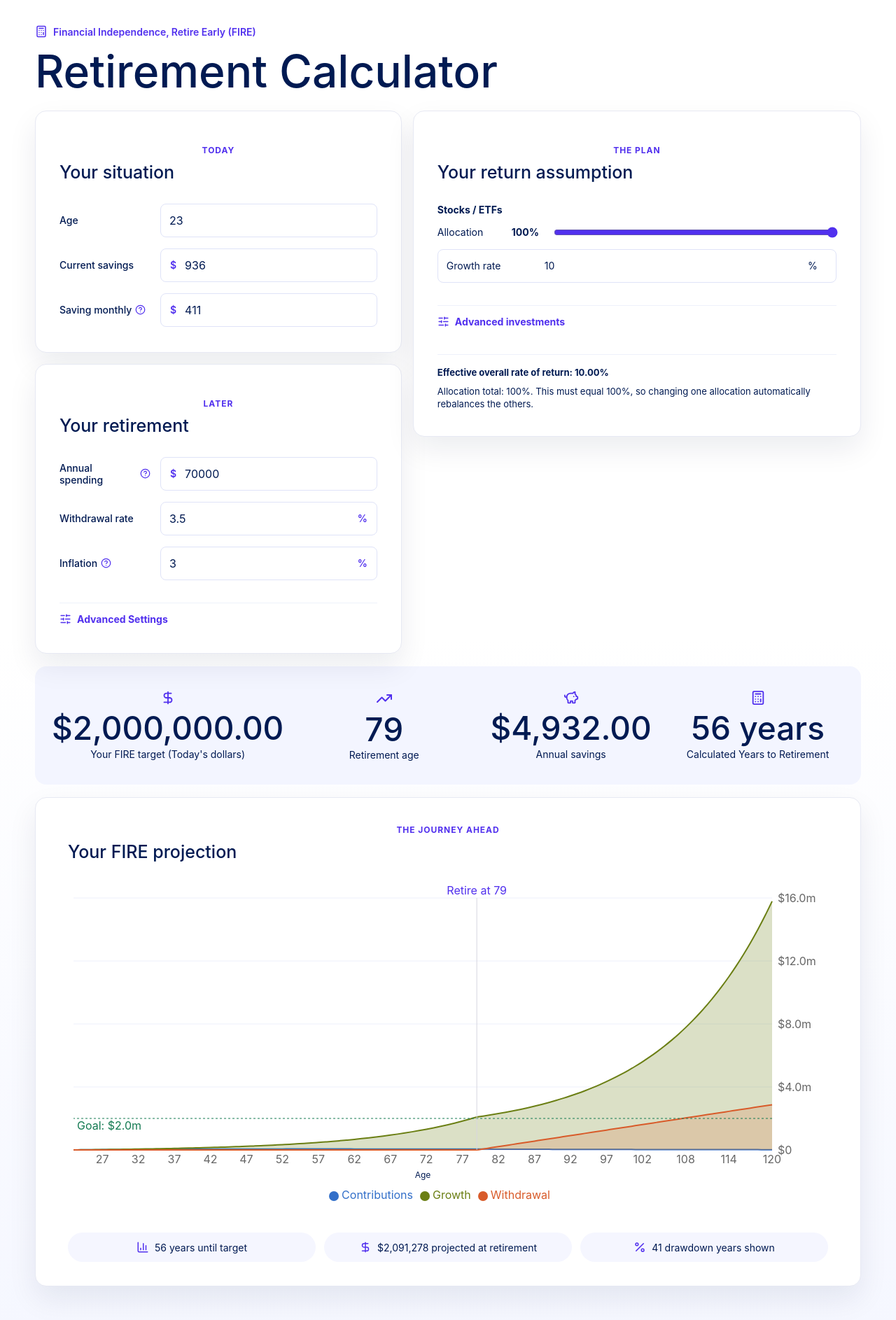
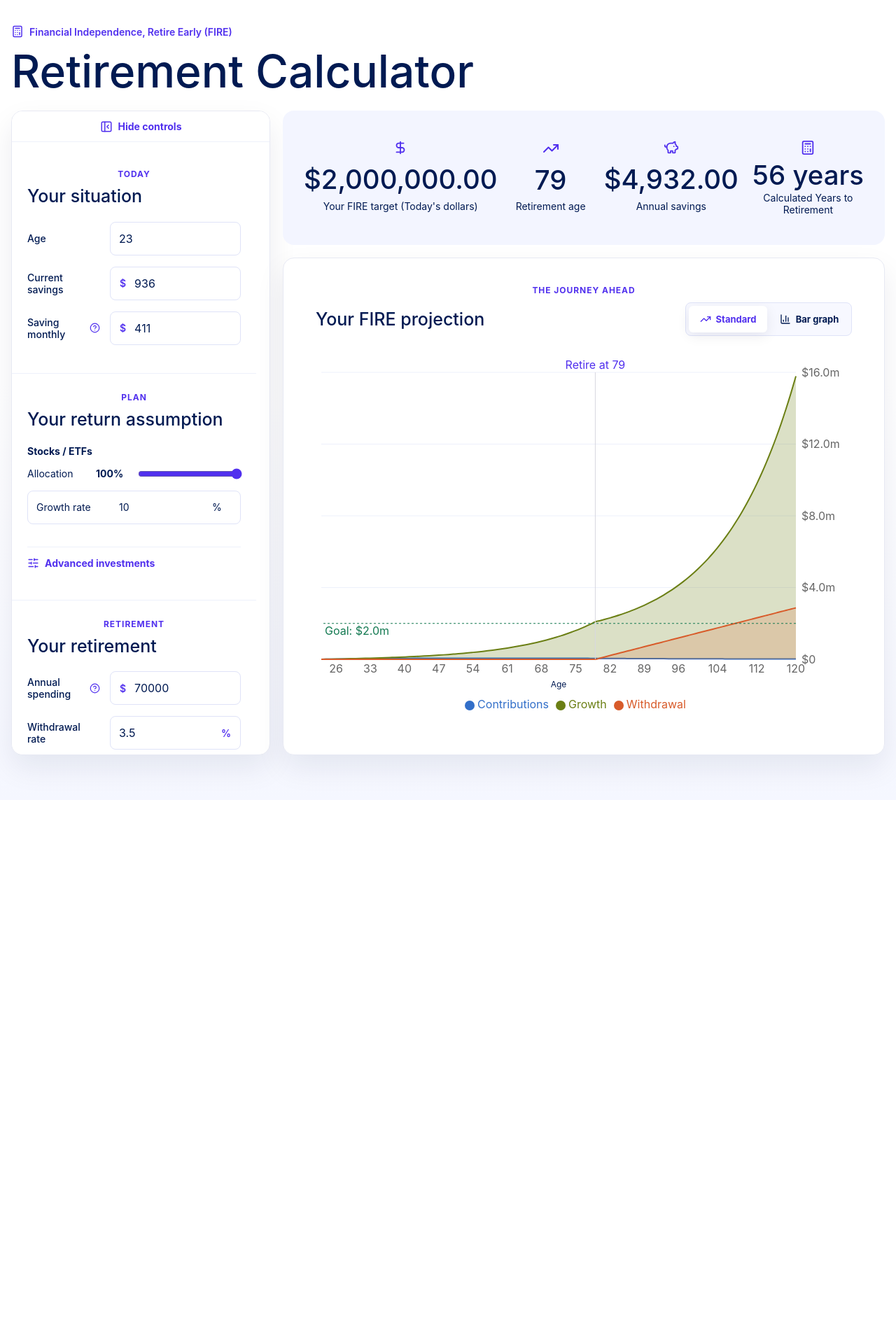
Before and after one commit to DouglasTitze/Investment-Calculator-Website, a React (Vite) app in the folder web-fire-calculator/: page / in a window 1280 px wide. Shown: the top 1886 px of the page at 70% size. After the commit the page ends 1143 px from the top, so only its background shows below. Built offline with nearby package versions, Linux system fonts and the light colour scheme.

Commit message:
Move controls to a side panel

```diff
--- a/web-fire-calculator/src/App.css
+++ b/web-fire-calculator/src/App.css
@@ -1,5 +1,5 @@
 .app-shell {
-  width: min(1180px, calc(100vw - 32px));
+width: min(1500px, calc(100vw - 32px));
   margin: 0 auto;
   padding: 36px 0 64px;
   color: #001a52;
@@ -38,16 +38,86 @@ h2 {
   line-height: 1.15;
 }
 
-.calculator-grid {
+.calculator-layout {
   display: grid;
-  grid-template-columns: minmax(320px, 0.9fr) minmax(420px, 1.1fr);
-  align-items: start;
-  gap: 16px;
+grid-template-columns: minmax(330px, 370px) minmax(0, 1fr);
+    align-items: stretch;
+    gap: 18px;
+    transition: grid-template-columns 180ms ease;
 }
 
-.left-stack {
-  display: grid;
+.calculator-layout.is-collapsed {
+    grid-template-columns: 64px minmax(0, 1fr);
+}
+
+.controls-sidebar {
+    display: grid;
+    grid-template-rows: auto minmax(0, 1fr);
+    align-self: stretch;
+    height: var(--controls-panel-height, auto);
+    min-height: 0;
+    border: 1px solid #e7e9f3;
+    border-radius: 16px;
+    background: #fff;
+    box-shadow: 0 18px 42px rgba(0, 20, 70, 0.08);
+    overflow: hidden;
+}
+
+.controls-toggle {
+    display: inline-flex;
+    align-items: center;
+    justify-content: center;
+    gap: 8px;
+    width: 100%;
+    min-height: 44px;
+    border: 0;
+    border-bottom: 1px solid #eef1fb;
+    border-radius: 0;
+    background: #fff;
+    color: #5130ee;
+    cursor: pointer;
+    font-size: 14px;
+    font-weight: 700;
+}
+
+.controls-toggle svg {
+    flex: 0 0 auto;
+}
+
+.is-collapsed .controls-toggle {
+    padding-inline: 0;
+}
+
+.is-collapsed .controls-sidebar {
+    align-self: start;
+    height: auto;
+}
+
+.is-collapsed .controls-toggle span {
+    position: absolute;
+    width: 1px;
+    height: 1px;
+    overflow: hidden;
+    clip: rect(0 0 0 0);
+    white-space: nowrap;
+}
+
+.control-panel-content {
+    display: grid;
+    align-content: start;
   gap: 16px;
+min-height: 0;
+    overflow-y: auto;
+    padding: 12px 4px 12px 0;
+    scrollbar-gutter: stable;
+}
+
+.is-collapsed .control-panel-content {
+    display: none;
+}
+
+.results-column {
+    min-width: 0;
 }
 
 .panel,
@@ -59,7 +129,17 @@ h2 {
 }
 
 .panel {
-  padding: 48px 34px 36px;
+padding: 26px 22px 24px;
+}
+
+.controls-sidebar .panel {
+    border: 0;
+    border-radius: 0;
+    box-shadow: none;
+}
+
+.controls-sidebar .panel+.panel {
+    border-top: 1px solid #eef1fb;
 }
 
 .eyebrow {
@@ -75,12 +155,12 @@ h2 {
 .panel-body {
   display: grid;
   gap: 16px;
-  margin-top: 30px;
+margin-top: 22px;
 }
 
 .field {
   display: grid;
-  grid-template-columns: 130px 1fr;
+grid-template-columns: minmax(104px, 0.42fr) minmax(0, 1fr);
   align-items: center;
   gap: 14px;
 }
@@ -116,6 +196,7 @@ h2 {
   font-size: 12px;
   font-weight: 400;
   line-height: 1.45;
+white-space: pre-line;
 }
 
 .help:hover .help-text {
@@ -163,7 +244,7 @@ h2 {
 
 .display-mode-row {
   display: grid;
-  grid-template-columns: 130px 1fr;
+grid-template-columns: minmax(104px, 0.42fr) minmax(0, 1fr);
   align-items: center;
   gap: 14px;
   font-size: 14px;
@@ -228,7 +309,7 @@ h2 {
 
 .slider-row {
   display: grid;
-  grid-template-columns: 90px 42px 1fr;
+grid-template-columns: minmax(78px, 0.55fr) 42px minmax(0, 1fr);
   align-items: center;
   gap: 16px;
   font-size: 14px;
@@ -246,7 +327,7 @@ input[type="range"] {
 
 .mini-field {
   display: grid;
-  grid-template-columns: 120px 1fr 28px;
+grid-template-columns: minmax(98px, 0.65fr) minmax(0, 1fr) 28px;
   align-items: center;
   gap: 8px;
   min-height: 48px;
@@ -286,7 +367,7 @@ input[type="range"] {
 
 .advanced-settings-body .field,
 .advanced-settings-body .display-mode-row {
-  grid-template-columns: 130px minmax(0, 1fr);
+grid-template-columns: minmax(104px, 0.42fr) minmax(0, 1fr);
   gap: 14px;
 }
 
@@ -329,9 +410,9 @@ input[type="range"] {
   display: grid;
   grid-template-columns: repeat(4, 1fr);
   gap: 20px;
-  margin: 18px 0;
+margin: 0 0 18px;
   border-radius: 16px;
-  padding: 34px 24px;
+padding: 42px 30px;
   background: #f3f5ff;
 }
 
@@ -374,9 +455,10 @@ input[type="range"] {
 
 .stat strong {
   color: #001a52;
-  font-size: clamp(26px, 4vw, 46px);
+font-size: clamp(26px, 3vw, 46px);
   font-weight: 500;
   line-height: 1;
+white-space: nowrap;
 }
 
 .stat span:last-child {
@@ -435,7 +517,8 @@ input[type="range"] {
 }
 
 .chart-wrap {
-  height: 490px;
+height: min(62vh, 640px);
+    min-height: 540px;
   margin-top: 24px;
   overflow-x: auto;
   overflow-y: hidden;
@@ -448,9 +531,25 @@ input[type="range"] {
 }
 
 .bar-chart-stage {
+box-sizing: border-box;
   padding-inline: 10px;
 }
 
+.chart-setting-readout {
+    display: grid;
+    gap: 3px;
+    border-top: 1px solid #eef1fb;
+    padding-top: 14px;
+    font-size: 13px;
+}
+
+.chart-setting-readout span {
+    color: #8b8fa1;
+}
+
+.chart-setting-readout strong {
+    color: #001a52;
+}
 .chart-tooltip {
   min-width: 220px;
   border: 1px solid #eef1fb;
@@ -499,7 +598,7 @@ input[type="range"] {
 }
 
 .tooltip-marker.growthShade {
-  background: #97a836;
+background: #1fb524;
 }
 
 .tooltip-marker.withdrawals,
@@ -551,7 +650,8 @@ input[type="range"] {
   }
 
   .topbar,
-  .calculator-grid,
+  .calculator-layout,
+  .calculator-layout.is-collapsed,
   .results-band,
   .projection-summary {
     grid-template-columns: 1fr;
@@ -560,10 +660,6 @@ input[type="range"] {
   .topbar {
     display: grid;
     align-items: start;
-  }
-
-  .calculator-grid {
-    display: grid;
   }
 
   .field,
@@ -592,7 +688,25 @@ input[type="range"] {
     padding: 28px 18px;
   }
 
+  .controls-sidebar {
+      height: auto;
+      max-height: none;
+  }
+
+  .is-collapsed .controls-sidebar {
+      margin-bottom: 2px;
+  }
+
+  .is-collapsed .controls-toggle span {
+      position: static;
+      width: auto;
+      height: auto;
+      overflow: visible;
+      clip: auto;
+      white-space: normal;
+  }
   .chart-wrap {
-    height: 430px;
+    height: 470px;
+        min-height: 470px;
   }
 }
--- a/web-fire-calculator/src/App.tsx
+++ b/web-fire-calculator/src/App.tsx
@@ -1,4 +1,4 @@
-import { useMemo, useState } from "react";
+import { useEffect, useMemo, useRef, useState } from "react";
 import {
   Area,
   Bar,
@@ -16,16 +16,18 @@ import {
   Calculator,
   DollarSign,
   HelpCircle,
-  Percent,
+  PanelLeftClose,
+  PanelLeftOpen,
   PiggyBank,
   SlidersHorizontal,
   TrendingUp,
 } from "lucide-react";
 import "./App.css";
 
-const MAX_AGE = 120;
-const MAX_ACCUMULATION_YEARS = 120;
-const MAX_DRAWDOWN_YEARS = 120;
+const DEFAULT_FINAL_CHART_AGE = 120;
+const MAX_SUPPORTED_AGE = 150;
+const MAX_ACCUMULATION_YEARS = MAX_SUPPORTED_AGE;
+const MAX_DRAWDOWN_YEARS = MAX_SUPPORTED_AGE;
 const MAX_REQUIRED_CONTRIBUTION_BEFORE_ERROR = 1_000_000;
 const DISPLAY_TODAYS_DOLLARS = "Today's dollars";
 const DISPLAY_NOMINAL_DOLLARS = "Nominal dollars";
@@ -82,6 +84,7 @@ type Plan = {
   yearsToRetirement: number;
   portfolioAtRetirement: number;
   yearsFunded: number;
+  finalChartAge: number;
   effectiveReturn: number;
   projection: ProjectionPoint[];
 };
@@ -364,17 +367,23 @@ function calculatePlan(args: {
   annualSpending: number | null;
   withdrawalRate: number;
   inflationRate: number;
+  finalChartAge: number;
   assets: AssetInput[];
 }): Plan {
   const safeWithdrawalRatePct = Math.max(args.withdrawalRate, 0.1);
   const annualContribution = 0;
-  const currentAge = clamp(args.age, 0, MAX_AGE);
-  const maxYearsByAge = Math.max(MAX_AGE - currentAge, 0);
+  const currentAge = clamp(args.age, 0, MAX_SUPPORTED_AGE);
+  const finalChartAge = clamp(
+    Math.round(args.finalChartAge),
+    currentAge,
+    MAX_SUPPORTED_AGE,
+  );
+  const maxYearsByAge = Math.max(finalChartAge - currentAge, 0);
   const accumulationHorizon = Math.min(MAX_ACCUMULATION_YEARS, maxYearsByAge);
   const desiredFireAge =
     args.desiredFireAge === null
       ? null
-      : clamp(Math.round(args.desiredFireAge), currentAge, MAX_AGE);
+      : clamp(Math.round(args.desiredFireAge), currentAge, finalChartAge);
   const desiredYearsToRetirement =
     desiredFireAge === null ? null : desiredFireAge - currentAge;
   const totalAllocation =
@@ -391,7 +400,8 @@ function calculatePlan(args: {
   const contributionYears =
     args.contributionStopMode === STOP_CONTRIBUTING_AT_AGE
       ? Math.max(
-          clamp(args.contributionStopAge, currentAge, MAX_AGE) - currentAge,
+          clamp(args.contributionStopAge, currentAge, finalChartAge) -
+            currentAge,
           0,
         )
       : undefined;
@@ -530,7 +540,7 @@ function calculatePlan(args: {
   const maxDrawdownYears = fireReachable
     ? Math.min(
         MAX_DRAWDOWN_YEARS,
-        Math.max(MAX_AGE - (currentAge + yearsToRetirement), 0),
+        Math.max(finalChartAge - (currentAge + yearsToRetirement), 0),
       )
     : 0;
 
@@ -598,6 +608,7 @@ function calculatePlan(args: {
     yearsToRetirement,
     portfolioAtRetirement,
     yearsFunded,
+    finalChartAge,
     effectiveReturn,
     projection,
   };
@@ -627,6 +638,7 @@ function Field(props: {
           <span className="field-affix">{props.prefix}</span>
         ) : null}
         <input
+          aria-label={props.label}
           value={props.value}
           onChange={(event) => props.onChange(event.target.value)}
           inputMode="decimal"
@@ -855,6 +867,13 @@ export default function App() {
     DISPLAY_TODAYS_DOLLARS,
   );
   const [chartMode, setChartMode] = useState<ChartMode>(STANDARD_CHART);
+  const [controlsOpen, setControlsOpen] = useState(true);
+  const [controlsPanelHeight, setControlsPanelHeight] = useState<number | null>(
+    null,
+  );
+  const [finalChartAge, setFinalChartAge] = useState(
+    String(DEFAULT_FINAL_CHART_AGE),
+  );
   const [contributionStopMode, setContributionStopMode] =
     useState<ContributionStopMode>(STOP_CONTRIBUTING_AT_FIRE);
   const [contributionStopAge, setContributionStopAge] = useState("60");
@@ -867,7 +886,7 @@ export default function App() {
   const plan = useMemo(
     () =>
       calculatePlan({
-        age: clamp(Math.round(numberFromInput(age, 30)), 0, MAX_AGE),
+        age: clamp(Math.round(numberFromInput(age, 30)), 0, MAX_SUPPORTED_AGE),
         currentSavings: numberFromInput(currentSavings),
         desiredFireAge: optionalNumberFromInput(desiredFireAge),
         monthlyContribution: optionalNumberFromInput(monthlyContribution),
@@ -877,11 +896,12 @@ export default function App() {
             numberFromInput(contributionStopAge, numberFromInput(age, 30)),
           ),
           0,
-          120,
+          MAX_SUPPORTED_AGE,
         ),
         annualSpending: optionalNumberFromInput(annualSpending),
         withdrawalRate: numberFromInput(withdrawalRate, 4),
         inflationRate: numberFromInput(inflationRate, 3),
+        finalChartAge: numberFromInput(finalChartAge, DEFAULT_FINAL_CHART_AGE),
         assets,
       }),
     [
@@ -894,6 +914,7 @@ export default function App() {
       annualSpending,
       withdrawalRate,
       inflationRate,
+      finalChartAge,
       assets,
     ],
   );
@@ -934,8 +955,8 @@ export default function App() {
             ),
       withdrawalBar:
         displayMode === DISPLAY_TODAYS_DOLLARS
-          ? -point.realWithdrawals
-          : -displayAmount(
+          ? point.realWithdrawals
+          : displayAmount(
               point.withdrawals,
               displayMode,
               inflation,
@@ -969,18 +990,43 @@ export default function App() {
     inflationRateNumber,
     plan.yearsToRetirement,
   );
-  const displayedPortfolioAtRetirement = displayAmount(
-    plan.portfolioAtRetirement,
-    displayMode,
-    inflationRateNumber,
-    plan.yearsToRetirement,
-  );
   const calculatedValue =
     plan.calculatedField === "Monthly Contributions"
       ? money(plan.monthlyContribution, 2)
       : plan.calculatedField === "Expected Annual Expenses"
         ? money(plan.annualSpending, 2)
         : `${plan.fireReachable ? plan.yearsToRetirement : `>${plan.yearsToRetirement}`} years`;
+
+  const calculatorLayoutRef = useRef<HTMLDivElement>(null);
+  const projectionCardRef = useRef<HTMLElement>(null);
+
+  useEffect(() => {
+    const calculatorLayout = calculatorLayoutRef.current;
+    const projectionCard = projectionCardRef.current;
+    if (
+      !calculatorLayout ||
+      !projectionCard ||
+      typeof ResizeObserver === "undefined"
+    )
+      return;
+
+    const updateControlsPanelHeight = () => {
+      const layoutTop = calculatorLayout.getBoundingClientRect().top;
+      const projectionBottom = projectionCard.getBoundingClientRect().bottom;
+      setControlsPanelHeight(projectionBottom - layoutTop);
+    };
+    const observer = new ResizeObserver(updateControlsPanelHeight);
+
+    updateControlsPanelHeight();
+    observer.observe(calculatorLayout);
+    observer.observe(projectionCard);
+    window.addEventListener("resize", updateControlsPanelHeight);
+
+    return () => {
+      observer.disconnect();
+      window.removeEventListener("resize", updateControlsPanelHeight);
+    };
+  }, [chartMode, chartData.length, plan.warning]);
 
   function updateAsset(key: AssetKey, changes: Partial<AssetInput>) {
     setAssets((current) =>
@@ -1006,8 +1052,35 @@ export default function App() {
         </div>
       </header>
 
-      <section className="calculator-grid" aria-label="Calculator inputs">
-        <div className="left-stack">
+      <div
+        ref={calculatorLayoutRef}
+        className={
+          controlsOpen ? "calculator-layout" : "calculator-layout is-collapsed"
+        }
+        style={
+          controlsPanelHeight
+            ? ({
+                "--controls-panel-height": `${controlsPanelHeight}px`,
+              } as React.CSSProperties)
+            : undefined
+        }
+      >
+        <aside className="controls-sidebar" aria-label="Calculator controls">
+          <button
+            type="button"
+            className="controls-toggle"
+            aria-expanded={controlsOpen}
+            onClick={() => setControlsOpen((isOpen) => !isOpen)}
+          >
+            {controlsOpen ? (
+              <PanelLeftClose size={18} aria-hidden="true" />
+            ) : (
+              <PanelLeftOpen size={18} aria-hidden="true" />
+            )}
+            <span>{controlsOpen ? "Hide controls" : "Show controls"}</span>
+          </button>
+
+          <div className="control-panel-content">
             <Panel eyebrow="Today" title="Your situation">
               <Field label="Age" value={age} onChange={setAge} />
               <Field
@@ -1021,11 +1094,72 @@ export default function App() {
                 value={monthlyContribution}
                 onChange={setMonthlyContribution}
                 prefix="$"
-              help="Leave this blank to calculate the monthly savings needed for your desired FIRE age. Assumption: each monthly contribution is invested at the start of the month."
+                help={[
+                  "Leave this blank to calculate the monthly savings needed for your desired FIRE age.",
+                  "Assumption: each monthly contribution is invested at the start of the month.",
+                ].join("\n\n")}
               />
             </Panel>
 
-          <Panel eyebrow="Later" title="Your retirement">
+            <Panel eyebrow="Plan" title="Your return assumption">
+              <div className="asset-list compact">
+                {assets
+                  .filter((asset) => asset.key === "stocks")
+                  .map((asset) => (
+                    <AssetRow
+                      key={asset.key}
+                      asset={asset}
+                      onAllocationChange={(allocation) =>
+                        updateAllocation(asset.key, allocation)
+                      }
+                      onReturnChange={(returnRate) =>
+                        updateAsset(asset.key, { returnRate })
+                      }
+                    />
+                  ))}
+              </div>
+
+              <details className="advanced-investments">
+                <summary>
+                  <SlidersHorizontal size={17} />
+                  Advanced investments
+                </summary>
+                <div className="asset-list">
+                  {assets
+                    .filter((asset) => asset.key !== "stocks")
+                    .map((asset) => (
+                      <AssetRow
+                        key={asset.key}
+                        asset={asset}
+                        onAllocationChange={(allocation) =>
+                          updateAllocation(asset.key, allocation)
+                        }
+                        onReturnChange={(returnRate) =>
+                          updateAsset(asset.key, { returnRate })
+                        }
+                      />
+                    ))}
+                </div>
+                <div
+                  className={
+                    totalAllocation === 100
+                      ? "return-note"
+                      : "return-note warning"
+                  }
+                >
+                  <strong>
+                    Effective overall rate of return:{" "}
+                    {plan.effectiveReturn.toFixed(2)}%
+                  </strong>
+                  <span>
+                    Allocation total must equal 100%, so changing one allocation
+                    automatically rebalances the others.
+                  </span>
+                </div>
+              </details>
+            </Panel>
+
+            <Panel eyebrow="Retirement" title="Your retirement">
               <Field
                 label="Annual spending"
                 value={annualSpending}
@@ -1094,65 +1228,19 @@ export default function App() {
                 </div>
               </details>
             </Panel>
+
+            <Panel eyebrow="Settings" title="Chart controls">
+              <Field
+                label="Final age"
+                value={finalChartAge}
+                onChange={setFinalChartAge}
+                help={`The projection can display through age ${MAX_SUPPORTED_AGE}.`}
+              />
+            </Panel>
           </div>
+        </aside>
 
-        <Panel eyebrow="The plan" title="Your return assumption">
-          <div className="asset-list compact">
-            {assets
-              .filter((asset) => asset.key === "stocks")
-              .map((asset) => (
-                <AssetRow
-                  key={asset.key}
-                  asset={asset}
-                  onAllocationChange={(allocation) =>
-                    updateAllocation(asset.key, allocation)
-                  }
-                  onReturnChange={(returnRate) =>
-                    updateAsset(asset.key, { returnRate })
-                  }
-                />
-              ))}
-          </div>
-
-          <details className="advanced-investments">
-            <summary>
-              <SlidersHorizontal size={17} />
-              Advanced investments
-            </summary>
-            <div className="asset-list">
-              {assets
-                .filter((asset) => asset.key !== "stocks")
-                .map((asset) => (
-                  <AssetRow
-                    key={asset.key}
-                    asset={asset}
-                    onAllocationChange={(allocation) =>
-                      updateAllocation(asset.key, allocation)
-                    }
-                    onReturnChange={(returnRate) =>
-                      updateAsset(asset.key, { returnRate })
-                    }
-                  />
-                ))}
-            </div>
-          </details>
-          <div
-            className={
-              totalAllocation === 100 ? "return-note" : "return-note warning"
-            }
-          >
-            <strong>
-              Effective overall rate of return:{" "}
-              {plan.effectiveReturn.toFixed(2)}%
-            </strong>
-            <span>
-              Allocation total: {totalAllocation}%. This must equal 100%, so
-              changing one allocation automatically rebalances the others.
-            </span>
-          </div>
-        </Panel>
-      </section>
-
+        <div className="results-column">
           <section className="results-band" aria-label="Calculator results">
             <Stat
               label={`Your FIRE target (${displayMode})`}
@@ -1182,16 +1270,18 @@ export default function App() {
             <section className="warning-banner" role="alert">
               <strong>{plan.warning}</strong>
               <span>
-            The graph still projects the current path through age {MAX_AGE};
-            adjust savings, spending, returns, or timing to make FIRE reachable.
+                The graph still projects the current path through age{" "}
+                {plan.finalChartAge}. Adjust savings, spending, returns, timing,
+                or chart range to make FIRE reachable.
               </span>
             </section>
           ) : null}
 
-      <section className="projection-card">
+          <section className="projection-card" ref={projectionCardRef}>
             <p className="eyebrow">The journey ahead</p>
             <div className="projection-heading">
               <h2>Your FIRE projection</h2>
+              <ChartModeToggle value={chartMode} onChange={setChartMode} />
             </div>
 
             <div className="chart-wrap">
@@ -1200,11 +1290,6 @@ export default function App() {
                   chartMode === BAR_CHART
                     ? "chart-stage bar-chart-stage"
                     : "chart-stage"
-            }
-            style={
-              chartMode === BAR_CHART
-                ? { minWidth: `${Math.max(880, chartData.length * 34)}px` }
-                : undefined
                 }
               >
                 <ResponsiveContainer width="100%" height="100%">
@@ -1311,26 +1396,27 @@ export default function App() {
                     ) : (
                       <>
                         <Bar
+                          dataKey="withdrawalBar"
+                          name="Drawdown"
+                          stackId="assets"
+                          fill="#d85b2a"
+                          radius={[0, 0, 8, 8]}
+                          maxBarSize={32}
+                        />
+                        <Bar
                           dataKey="contributionShade"
                           name="Contributions"
                           stackId="assets"
                           fill="#326fc9"
-                      radius={[10, 10, 0, 0]}
+                          radius={[0, 0, 0, 0]}
                           maxBarSize={32}
                         />
                         <Bar
                           dataKey="growthShade"
                           name="Growth"
                           stackId="assets"
-                      fill="#97a836"
-                      radius={[10, 10, 0, 0]}
-                      maxBarSize={32}
-                    />
-                    <Bar
-                      dataKey="withdrawalBar"
-                      name="Spending"
-                      fill="#d85b2a"
-                      radius={[0, 0, 10, 10]}
+                          fill="#1fb524"
+                          radius={[8, 8, 0, 0]}
                           maxBarSize={32}
                         />
                       </>
@@ -1339,33 +1425,9 @@ export default function App() {
                 </ResponsiveContainer>
               </div>
             </div>
-
-        <div className="projection-summary">
-          <div>
-            <BarChart3 size={18} />
-            <span>
-              {plan.fireReachable
-                ? `${plan.yearsToRetirement} years until target`
-                : `Not reached by age ${MAX_AGE}`}
-            </span>
-          </div>
-          <div>
-            <DollarSign size={18} />
-            <span>
-              {money(displayedPortfolioAtRetirement)} projected at retirement
-            </span>
-          </div>
-          <div>
-            <Percent size={18} />
-            <span>
-              {plan.yearsFunded >= MAX_DRAWDOWN_YEARS
-                ? `${MAX_DRAWDOWN_YEARS}+`
-                : plan.yearsFunded}{" "}
-              drawdown years shown
-            </span>
+          </section>
         </div>
       </div>
-      </section>
     </main>
   );
 }
```
Lines whose indentation alone changed are shown as unchanged.
